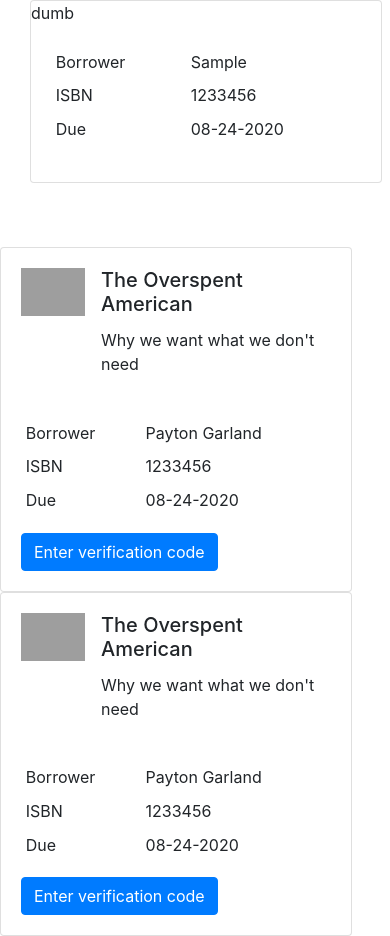
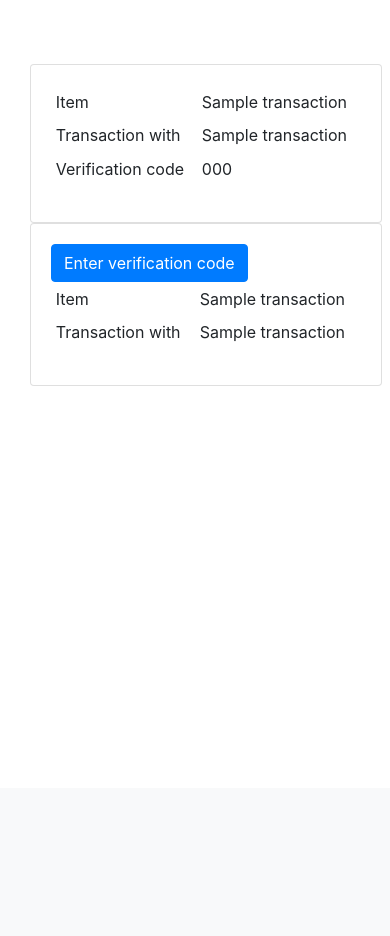
Before and after one commit to ryanramsdell27/open-lib, a Flask app: template templates/pending.html in a window 390 px wide. Shown: the part 56-992 px from the top of the page. After the commit the page ends 442 px from the top, so only its background shows below. Run offline with Flask 2, Linux system fonts and the light colour scheme; the template is opened without the code that fills it: most values are stand-ins (such as "Sample title", 1, 10 or a date in 2020); some libraries are stand-ins or nearby versions; grey boxes are pictures that could not be loaded.

Commit message:
Change views of pending transactions

```diff
--- a/app.py
+++ b/app.py
@@ -39,7 +39,13 @@
         resp.set_cookie('TOKEN', '', expires=0)
         return resp
 
-    return render_template("pending.html", pending_transactions=utils.get_pending_transactions(), current='pending')
+    print(decoded['email'])
+    user_id = register_user.get_user_id(decoded['email'])
+    print(user_id)
+    pending_codes = utils.get_pending_codes(user_id)
+    pending_verifies = utils.get_pending_verifications(user_id)
+
+    return render_template("pending.html", pending_codes=pending_codes, pending_verifies=pending_verifies, current='pending')
 
 @app.route("/register-item")
 def registerItem():
@@ -74,7 +80,7 @@
     if isbn == None or owner == None:
         return redirect('/')
 
-    events.event_request(register_user.get_user_id(owner), utils.get_book(isbn)['_id'])
+    events.event_request(register_user.get_user_id(decoded['email']), utils.get_book(isbn)['_id'])
 
     return redirect('/pending')
 
--- a/templates/pending.html
+++ b/templates/pending.html
@@ -7,26 +7,54 @@
   <body>
     {% extends "template.html" %}
     {% block content %}
+    <div class="row justify-content-md-center" style="margin-bottom:2em; margin-top: 2em">
+        <div class="col-sm-2"></div>
+        <div class="col-sm-8">
+        </div>
+        <div class="col-sm-2"></div>
+    </div>
 
     <div class="container-fluid">
-        {% for transaction in pending_transactions %}
+        {% for transaction in pending_codes %}
         <div class="col-md-1">
             <div class="card" style="width: 22rem;">
-                dumb
                 <div class="card-body">
                     <table class="table table-borderless table-sm">
                         <tbody>
                         <tr>
-                            <td>Borrower</td>
-                            <td>{{transaction.code_owner}}</td>
+                            <td>Item</td>
+                            <td>{{transaction.item_title}}</td>
                         </tr>
                         <tr>
-                            <td>ISBN</td>
-                            <td>1233456</td>
+                            <td>Transaction with</td>
+                            <td>{{transaction.code_recipient_name}}</td>
                         </tr>
                         <tr>
-                            <td>Due</td>
-                            <td>08-24-2020</td>
+                            <td>Verification code</td>
+                            <td>{{transaction.verification_code}}</td>
+                        </tr>
+                        </tbody>
+                    </table>
+                </div>
+            </div>
+        </div>
+        {% endfor %}
+        {% for transaction in pending_verifies %}
+        <div class="col-md-1">
+            <div class="card" style="width: 22rem;">
+                <div class="card-body">
+                    <table class="table table-borderless table-sm">
+                        <tbody>
+                        <tr>
+                            <td>Item</td>
+                            <td>{{transaction.item_title}}</td>
+                        </tr>
+                        <tr>
+                            <td>Transaction with</td>
+                            <td>{{transaction.code_owner_name}}</td>
+                        </tr>
+                        <tr>
+                            <button type="button" class="btn btn-primary" data-toggle="modal" data-target=".bd-example-modal-lg">Enter verification code</button>
                         </tr>
                         </tbody>
                     </table>
@@ -35,83 +63,6 @@
         </div>
         {% endfor %}
     </div>
-
-    <div class="row justify-content-md-center" style="margin-bottom:2em; margin-top: 2em">
-        <div class="col-sm-2"></div>
-        <div class="col-sm-8">
-        </div>
-        <div class="col-sm-2"></div>
-    </div>
-
-    <div class="row justify-content-md-center">
-        <div class="col-md-2 col-sm"></div>
-        <div class="col-md-8 col-sm">
-          <div class="card" style="width: 22rem;">
-            <div class="card-body">
-                <div class="media">
-                    <img src="http://books.google.com/books/content?id=gu4JXBTxjhgC&printsec=frontcover&img=1&zoom=5&edge=curl&source=gbs_api" class="mr-3" style="max-width: 4em">
-                    <div class="media-body">
-                        <h5 class="mt-0 card-title">The Overspent American</h5>
-                        Why we want what we don't need
-                    </div>
-                </div>
-            </div>
-            <div class="card-body">
-                <table class="table table-borderless table-sm">
-                    <tbody>
-                    <tr>
-                        <td>Borrower</td>
-                        <td>Payton Garland</td>
-                    </tr>
-                    <tr>
-                        <td>ISBN</td>
-                        <td>1233456</td>
-                    </tr>
-                    <tr>
-                        <td>Due</td>
-                        <td>08-24-2020</td>
-                    </tr>
-                    </tbody>
-                </table>
-                <button type="button" class="btn btn-primary" data-toggle="modal" data-target=".bd-example-modal-lg">Enter verification code</button>
-            </div>
-        </div>
-
-            <div class="card" style="width: 22rem;">
-                <div class="card-body">
-                    <div class="media">
-                        <img src="http://books.google.com/books/content?id=gu4JXBTxjhgC&printsec=frontcover&img=1&zoom=5&edge=curl&source=gbs_api" class="mr-3" style="max-width: 4em">
-                        <div class="media-body">
-                            <h5 class="mt-0 card-title">The Overspent American</h5>
-                            Why we want what we don't need
-                        </div>
-                    </div>
-                </div>
-                <div class="card-body">
-                    <table class="table table-borderless table-sm">
-                        <tbody>
-                        <tr>
-                            <td>Borrower</td>
-                            <td>Payton Garland</td>
-                        </tr>
-                        <tr>
-                            <td>ISBN</td>
-                            <td>1233456</td>
-                        </tr>
-                        <tr>
-                            <td>Due</td>
-                            <td>08-24-2020</td>
-                        </tr>
-                        </tbody>
-                    </table>
-                    <button type="button" class="btn btn-primary" data-toggle="modal" data-target=".bd-example-modal-lg">Enter verification code</button>
-                </div>
-            </div>
-
-        </div>
-        <div class="col-md-2 col-sm"></div>
-    </div>
-
 
 
     <div class="modal fade bd-example-modal-lg" tabindex="-1" role="dialog" aria-labelledby="myLargeModalLabel" aria-hidden="true">
```
Also changed, not shown: utils.py (+42 -2 lines).
